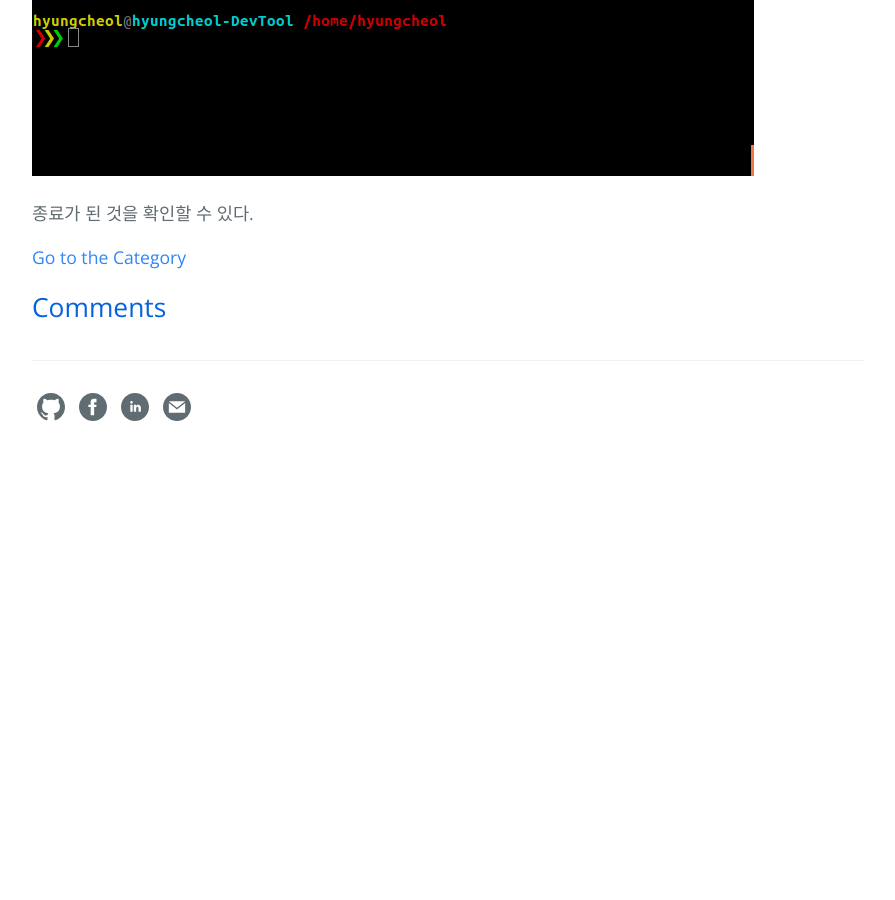
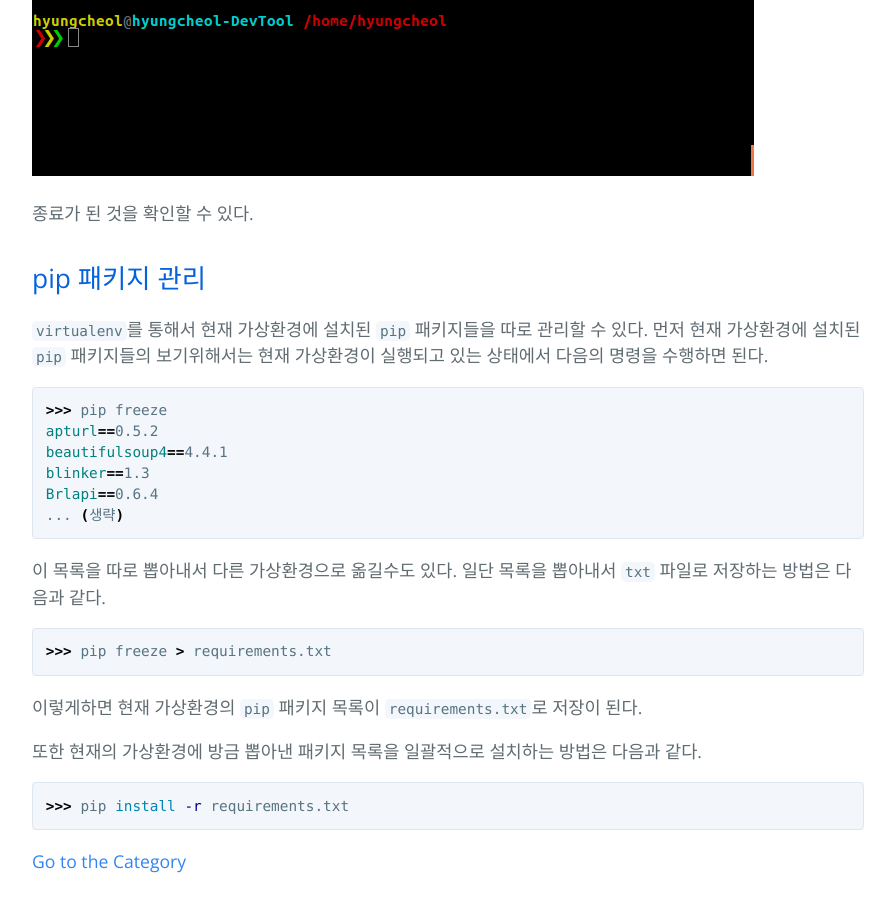
Before and after one commit to hcnoh/hcnoh.github.io, a Jekyll site: the page built from _posts/2018-10-06-virtualenv.md, in a window 1280 px wide and 900 px high, scrolled down 2706 px. Shown: the whole window, without its empty margins (192-1087 px from the left). Built offline with Jekyll 4.4.1, drawn with Linux system fonts in a browser that asks for light colours; comment, search, counter and statistics services are not loaded; before the commit the page ends 3181 px from its top, so only the background shows below that.

Commit message:
Update 2018-10-06-virtualenv.md

````diff
--- a/_posts/2018-10-06-virtualenv.md
+++ b/_posts/2018-10-06-virtualenv.md
@@ -78,3 +78,29 @@ Consider using the `--user` option or check the permissions.
 ![](/assets/img/2018-10-06-virtualenv/02.png)
 
 종료가 된 것을 확인할 수 있다.
+
+## pip 패키지 관리
+`virtualenv`를 통해서 현재 가상환경에 설치된 `pip` 패키지들을 따로 관리할 수 있다. 먼저 현재 가상환경에 설치된 `pip` 패키지들의 보기위해서는 현재 가상환경이 실행되고 있는 상태에서 다음의 명령을 수행하면 된다.
+
+```bash
+>>> pip freeze
+apturl==0.5.2
+beautifulsoup4==4.4.1
+blinker==1.3
+Brlapi==0.6.4
+... (생략)
+```
+
+이 목록을 따로 뽑아내서 다른 가상환경으로 옮길수도 있다. 일단 목록을 뽑아내서 `txt` 파일로 저장하는 방법은 다음과 같다.
+
+```bash
+>>> pip freeze > requirements.txt
+```
+
+이렇게하면 현재 가상환경의 `pip` 패키지 목록이 `requirements.txt`로 저장이 된다.
+
+또한 현재의 가상환경에 방금 뽑아낸 패키지 목록을 일괄적으로 설치하는 방법은 다음과 같다.
+
+```bash
+>>> pip install -r requirements.txt
+```
````
